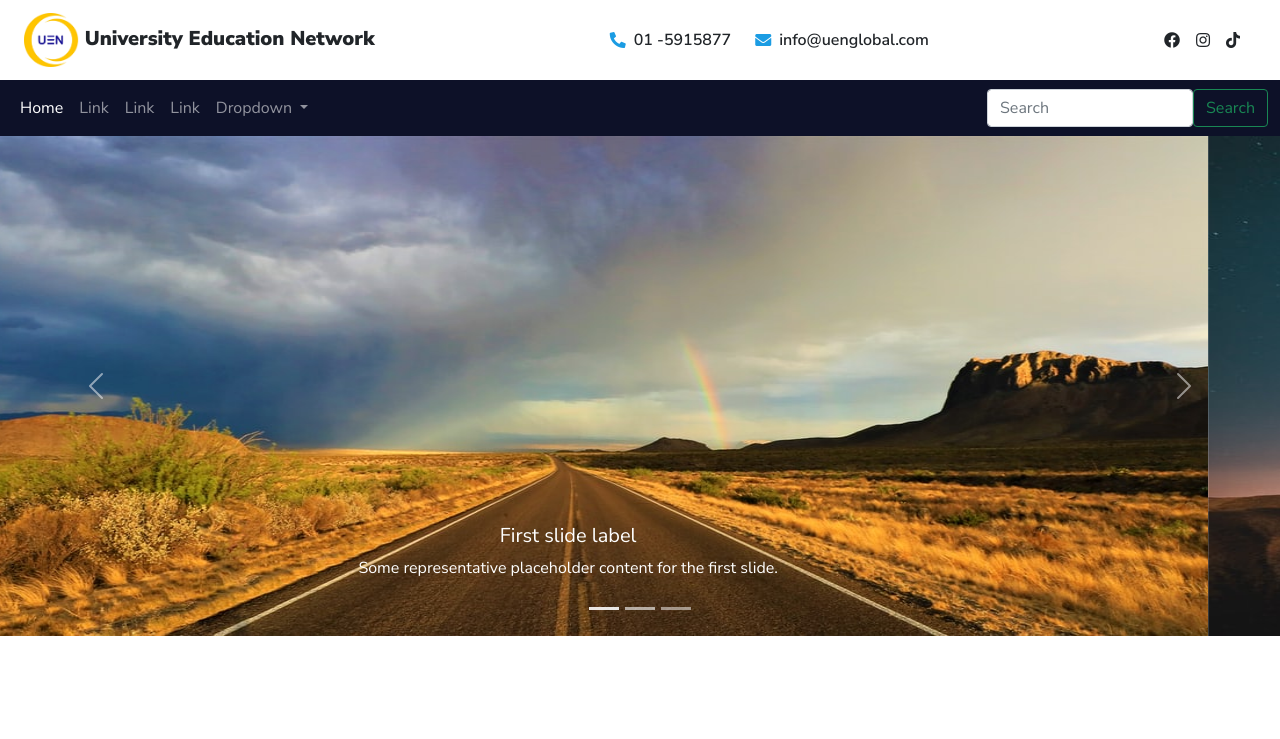
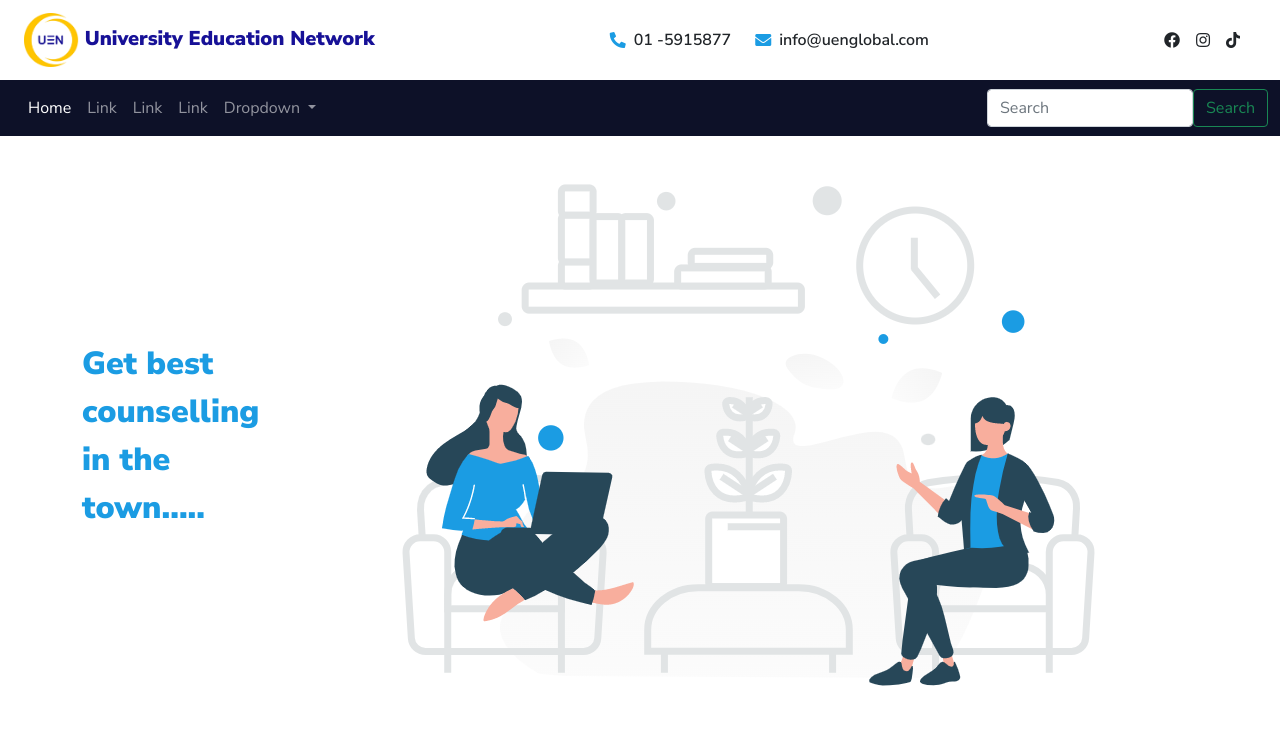
Before and after one commit to Sumitdulal/university-education-network, a plain HTML site: page index.html in a window 1280 px wide. Drawn offline with nearby package versions, Linux system fonts and the light colour scheme.

Commit message:
upto hero section

```diff
--- a/index.html
+++ b/index.html
@@ -70,7 +70,7 @@
             <span class="navbar-toggler-icon"></span>
           </button>
           <div class="collapse navbar-collapse" id="navbarSupportedContent">
-            <ul class="navbar-nav me-auto mb-2 mb-lg-0">
+            <ul class="navbar-nav ms-2 me-auto mb-2 mb-lg-0">
               <li class="nav-item">
                 <a class="nav-link active" aria-current="page" href="#">Home</a>
               </li>
@@ -120,83 +120,18 @@
         </div>
       </nav>
       <!--nav menu ends here-->
-      <!--carausal starts here-->
-      <div
-        id="carouselExampleCaptions"
-        class="carousel slide"
-        data-bs-ride="carousel"
-      >
-        <div class="carousel-indicators">
-          <button
-            type="button"
-            data-bs-target="#carouselExampleCaptions"
-            data-bs-slide-to="0"
-            class="active"
-            aria-current="true"
-            aria-label="Slide 1"
-          ></button>
-          <button
-            type="button"
-            data-bs-target="#carouselExampleCaptions"
-            data-bs-slide-to="1"
-            aria-label="Slide 2"
-          ></button>
-          <button
-            type="button"
-            data-bs-target="#carouselExampleCaptions"
-            data-bs-slide-to="2"
-            aria-label="Slide 3"
-          ></button>
+      <!--hero section starts here-->
+      <div class="container">
+        <div class="hero-section row">
+          <p class="col my-auto typed">Get best counselling in the town.....</p>
+          <img
+            class="d-block ms-auto col"
+            src="images/hero section.png"
+            alt=""
+          />
         </div>
-        <div class="carousel-inner">
-          <div class="carousel-item active">
-            <img src="images/slide1.jpg" class="d-block w-100" alt="..." />
-            <div class="carousel-caption d-none d-md-block">
-              <h5>First slide label</h5>
-              <p>
-                Some representative placeholder content for the first slide.
-              </p>
-            </div>
-          </div>
-          <div class="carousel-item">
-            <img src="images/slide0.jpg" class="d-block w-100" alt="..." />
-            <div class="carousel-caption d-none d-md-block">
-              <h5>Second slide label</h5>
-              <p>
-                Some representative placeholder content for the second slide.
-              </p>
-            </div>
-          </div>
-          <div class="carousel-item">
-            <img src="images/slide2.jpg" class="d-block w-100" alt="..." />
-            <div class="carousel-caption d-none d-md-block">
-              <h5>Third slide label</h5>
-              <p>
-                Some representative placeholder content for the third slide.
-              </p>
-            </div>
-          </div>
-        </div>
-        <button
-          class="carousel-control-prev"
-          type="button"
-          data-bs-target="#carouselExampleCaptions"
-          data-bs-slide="prev"
-        >
-          <span class="carousel-control-prev-icon" aria-hidden="true"></span>
-          <span class="visually-hidden">Previous</span>
-        </button>
-        <button
-          class="carousel-control-next"
-          type="button"
-          data-bs-target="#carouselExampleCaptions"
-          data-bs-slide="next"
-        >
-          <span class="carousel-control-next-icon" aria-hidden="true"></span>
-          <span class="visually-hidden">Next</span>
-        </button>
       </div>
-      <!--carausal ends here-->
+      <!--hero section ends here-->
     </div>
     <!-- Bootstrap Bundle with Popper -->
     <script
@@ -204,5 +139,10 @@
       integrity="sha384-MrcW6ZMFYlzcLA8Nl+NtUVF0sA7MsXsP1UyJoMp4YLEuNSfAP+JcXn/tWtIaxVXM"
       crossorigin="anonymous"
     ></script>
+    <script>
+      var i = 0;
+      var txt = "Lorem ipsum typing effect!"; /* The text */
+      var speed = 50; /* The speed/duration of the effect in milliseconds */
+    </script>
   </body>
 </html>
--- a/styles/styles.scss
+++ b/styles/styles.scss
@@ -1,8 +1,6 @@
 $coloryellow : #FFC502;
 $colorblue : #171197;
-.ms-8 {
-    margin-left: ($spacer * .25) !important;
-  }
+
 
 * {
     margin: 0;
@@ -18,12 +16,12 @@ $colorblue : #171197;
 
     .top-part {
         height: 80px;
-        // background-color: $colorblue;
+
         .name{
 
                     font-size: 1.25rem;
                     font-weight: 900;
-
+                    color: $colorblue;
 
         }
         .ph-email {
@@ -68,16 +66,19 @@ $colorblue : #171197;
             }
         }
     }
-    .slide{
-        .carousel-inner{
-            .carousel-item{
-                img{
-                    width: 100%;
-                    height: 500px;
+    .hero-section{
+        .typing-demo {
 
 
-                }
-            }
+
+
+        p{
+
+            font-size: 2rem;
+            font-weight: 900;
+            color: #1B9CE3 !important;
+            animation: type 2.5s steps(50) infinite;
+
         }
     }
 }
```
Also changed, not shown: images/hero section.png (added), styles/styles.css, 1 other file.
